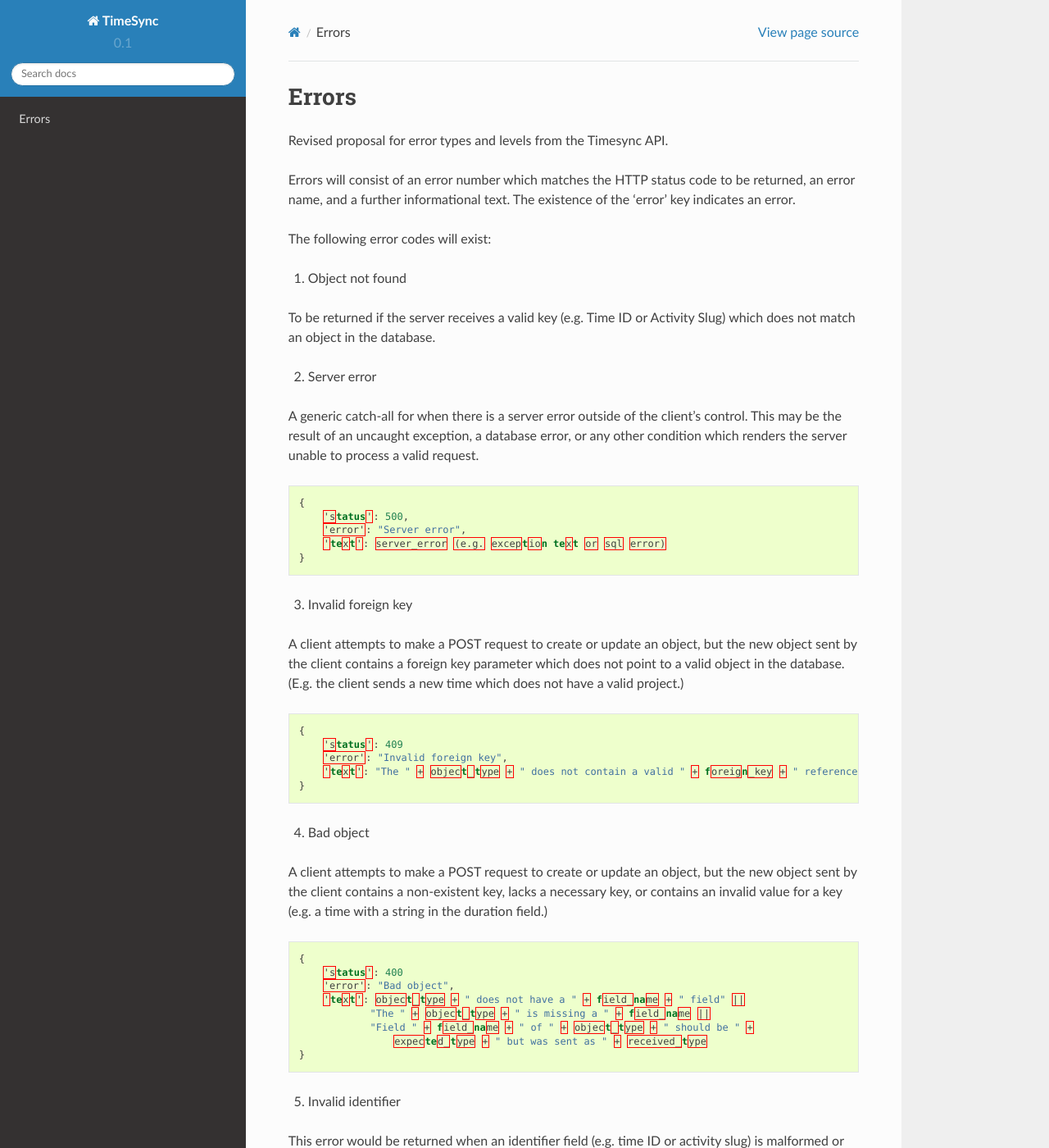
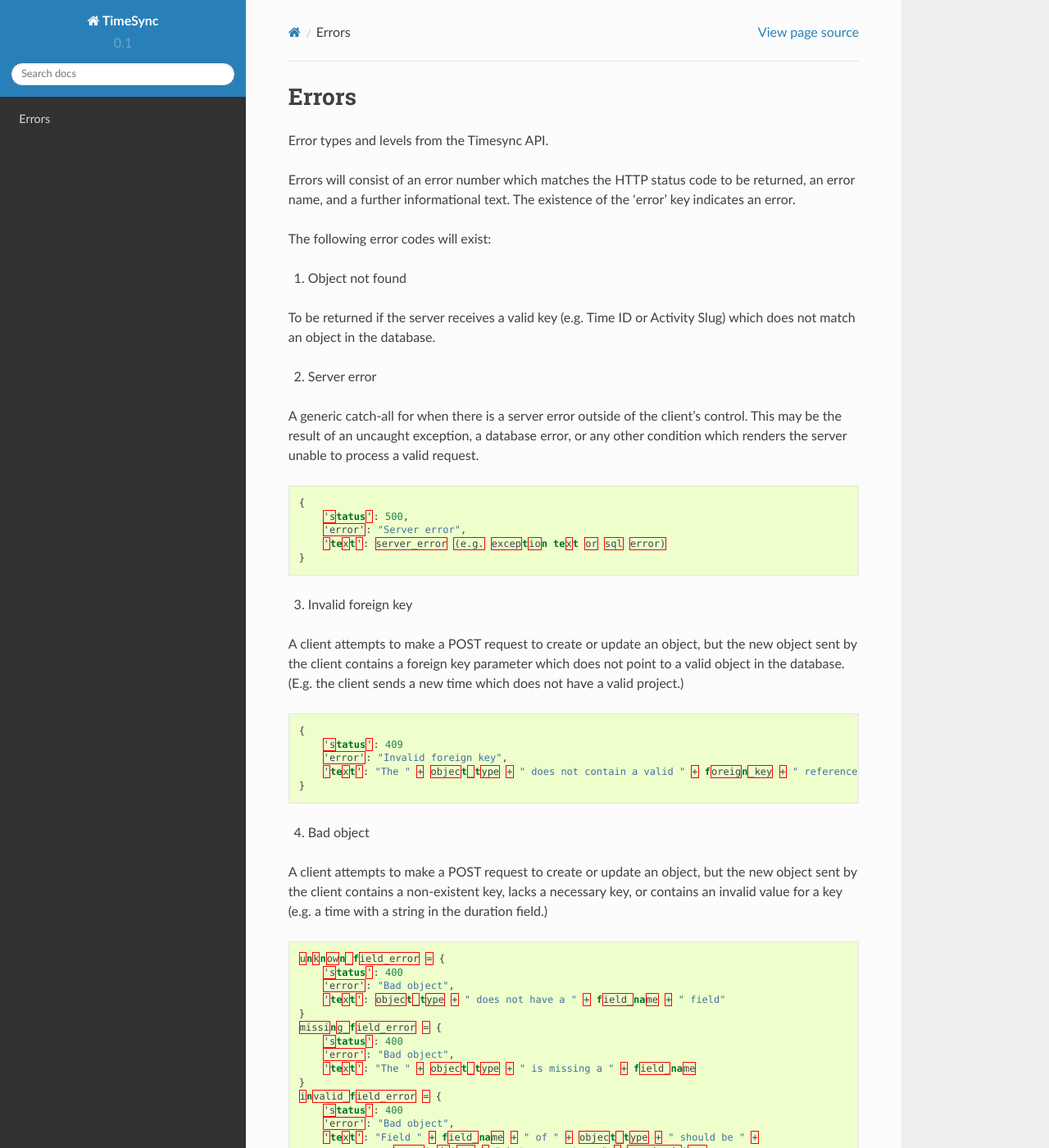
Before and after one commit to osuosl/timesync-node, a Sphinx documentation site: the page built from docs/source/design/draft_errors.rst, in a window 1280 px wide and 1400 px high. Shown: the whole window at 82% size. Built offline with Sphinx 7.4.7 and the Read the Docs theme 2.0.0, drawn with Linux system fonts in a browser that asks for light colours.

Commit message:
Split one error into multiple in order to clarify formatting.

```diff
--- a/docs/source/design/draft_errors.rst
+++ b/docs/source/design/draft_errors.rst
@@ -1,6 +1,6 @@
 Errors
 ======
-Revised proposal for error types and levels from the Timesync API.
+Error types and levels from the Timesync API.
 
 Errors will consist of an error number which matches the HTTP status code to be returned,
 an error name, and a further informational text. The existence of the 'error'
@@ -56,12 +56,20 @@ value for a key (e.g. a time with a string in the duration field.)
 
 .. code:: json
 
-    {
+    unknown_field_error = {
         'status': 400
         'error': "Bad object",
-        'text': object_type + " does not have a " + field_name + " field" ||
-                "The " + object_type + " is missing a " + field_name ||
-                "Field " + field_name + " of " + object_type + " should be " +
+        'text': object_type + " does not have a " + field_name + " field"
+    }
+    missing_field_error = {
+        'status': 400
+        'error': "Bad object",
+        'text': "The " + object_type + " is missing a " + field_name
+    }
+    invalid_field_error = {
+        'status': 400
+        'error': "Bad object",
+        'text': "Field " + field_name + " of " + object_type + " should be " +
                     expected_type + " but was sent as " + received_type
     }
 
```
